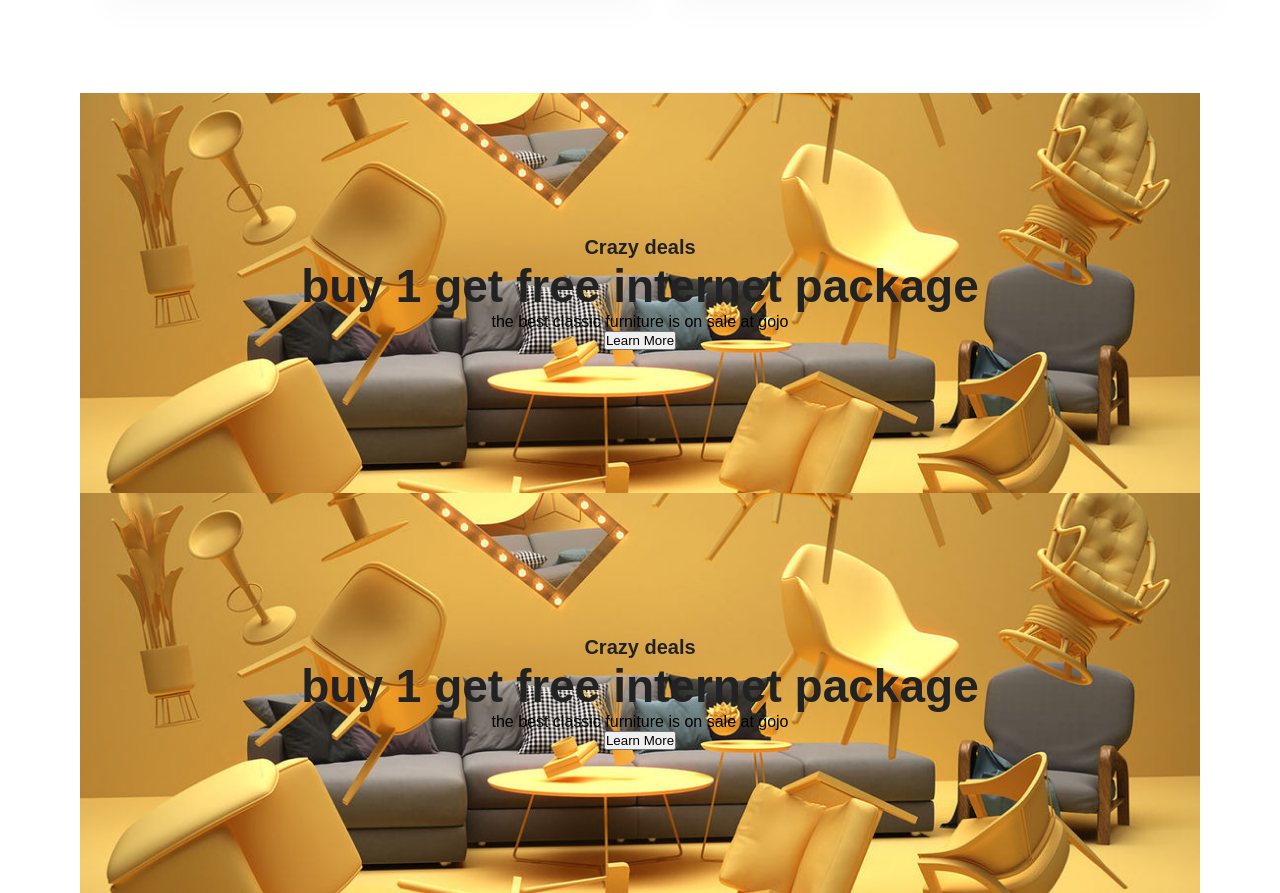
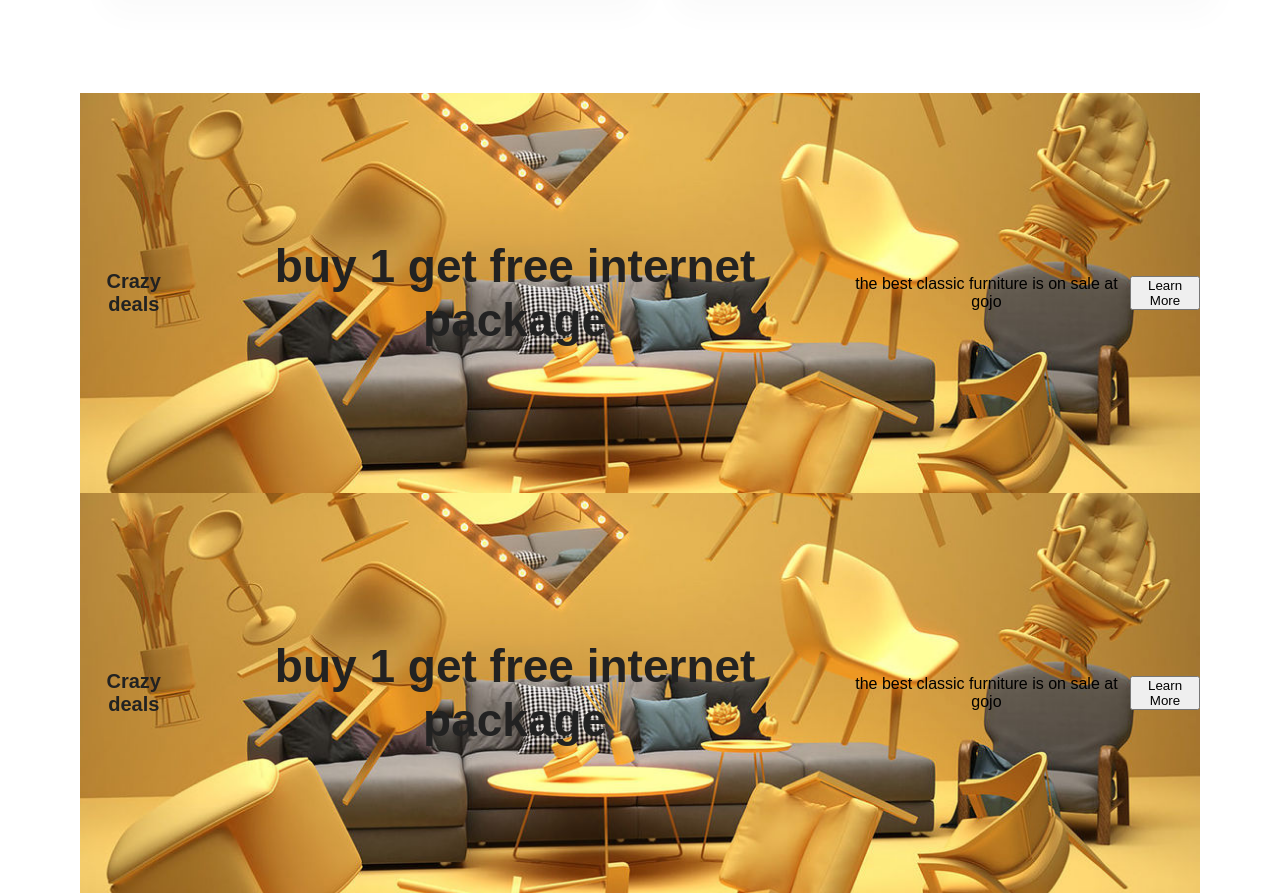
Before and after one commit to brook7G/GOJO, a plain HTML site: page index.html in a window 1280 px wide. Shown: the part 7099-7992 px from the top of the page. Drawn offline with Linux system fonts and the light colour scheme; a web font is replaced by a local one.

Commit message:
second commit

```diff
--- a/style.css
+++ b/style.css
@@ -427,7 +427,7 @@ body {
 
 #sm-banner .banner-box {
     display: flex;
-    flex-direction: column;
+    flex-direction: row;
     justify-content: center;
     align-items: center;
     text-align: center;
```
Also changed, not shown: index.html (+0 -22 lines), gitread.png (added), img/logo/logo5.png (added).
